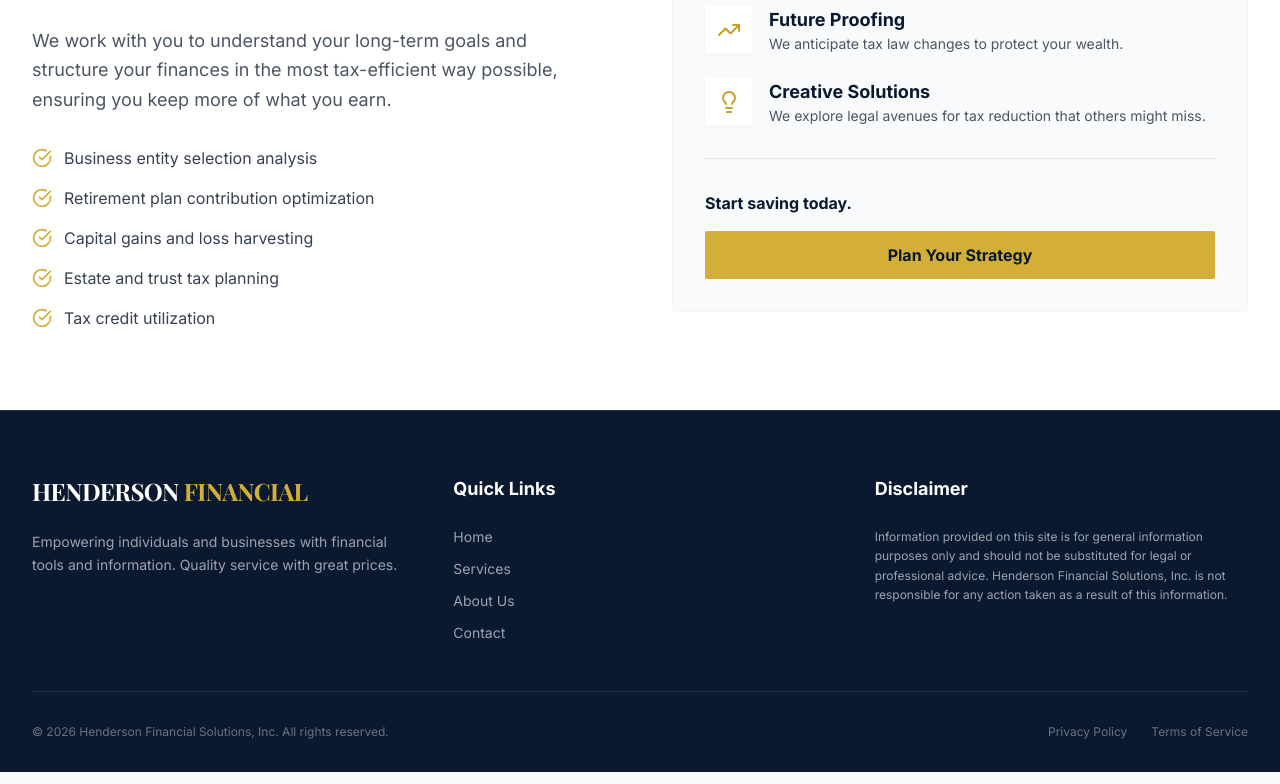
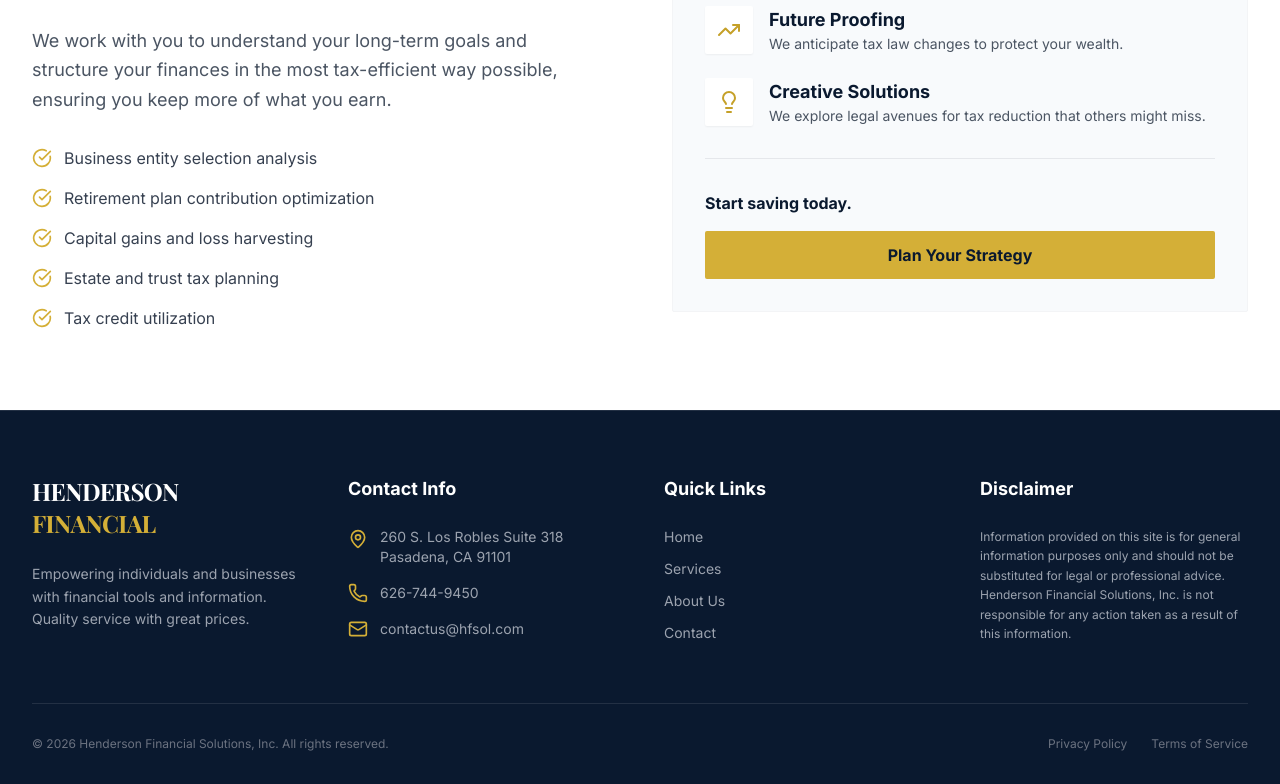
Before and after one commit to nmannucci/henderson-financial, a React (Vite) app: page /services/tax-planning in a window 1280 px wide. Shown: the part 623-1407 px from the top of the page. Built offline with nearby package versions, Linux system fonts and the light colour scheme.

Commit message:
feat: add N.A.P. information to footer for SEO

```diff
--- a/src/components/Footer.tsx
+++ b/src/components/Footer.tsx
@@ -1,18 +1,38 @@
 
+import { MapPin, Phone, Mail } from 'lucide-react';
 
 export default function Footer() {
   return (
     <footer className="bg-navy-900 text-white pt-16 pb-8 border-t border-white/10">
       <div className="max-w-7xl mx-auto px-4 sm:px-6 lg:px-8">
-        <div className="grid grid-cols-1 md:grid-cols-3 gap-12 mb-12">
+        <div className="grid grid-cols-1 md:grid-cols-2 lg:grid-cols-4 gap-12 mb-12">
           <div>
             <span className="font-serif text-2xl font-bold text-white tracking-tight block mb-6">
               HENDERSON <span className="text-gold-500">FINANCIAL</span>
             </span>
-            <p className="text-gray-400 text-sm leading-relaxed">
+            <p className="text-gray-400 text-sm leading-relaxed mb-6">
               Empowering individuals and businesses with financial tools and information. Quality service with great prices.
             </p>
           </div>
+
+          <div>
+            <h5 className="font-bold text-lg mb-6 text-white">Contact Info</h5>
+            <ul className="space-y-4 text-sm text-gray-400">
+              <li className="flex items-start gap-3">
+                <MapPin className="w-5 h-5 text-gold-500 shrink-0 mt-0.5" />
+                <span>260 S. Los Robles Suite 318<br />Pasadena, CA 91101</span>
+              </li>
+              <li className="flex items-center gap-3">
+                <Phone className="w-5 h-5 text-gold-500 shrink-0" />
+                <a href="tel:6267449450" className="hover:text-white transition-colors">626-744-9450</a>
+              </li>
+              <li className="flex items-center gap-3">
+                <Mail className="w-5 h-5 text-gold-500 shrink-0" />
+                <a href="mailto:contactus@hfsol.com" className="hover:text-white transition-colors">contactus@hfsol.com</a>
+              </li>
+            </ul>
+          </div>
+
           <div>
             <h5 className="font-bold text-lg mb-6 text-white">Quick Links</h5>
             <ul className="space-y-3 text-sm text-gray-400">
@@ -22,6 +42,7 @@ export default function Footer() {
               <li><a href="/#contact" className="hover:text-gold-500 transition-colors">Contact</a></li>
             </ul>
           </div>
+
           <div>
             <h5 className="font-bold text-lg mb-6 text-white">Disclaimer</h5>
             <p className="text-gray-400 text-xs leading-relaxed">
```
